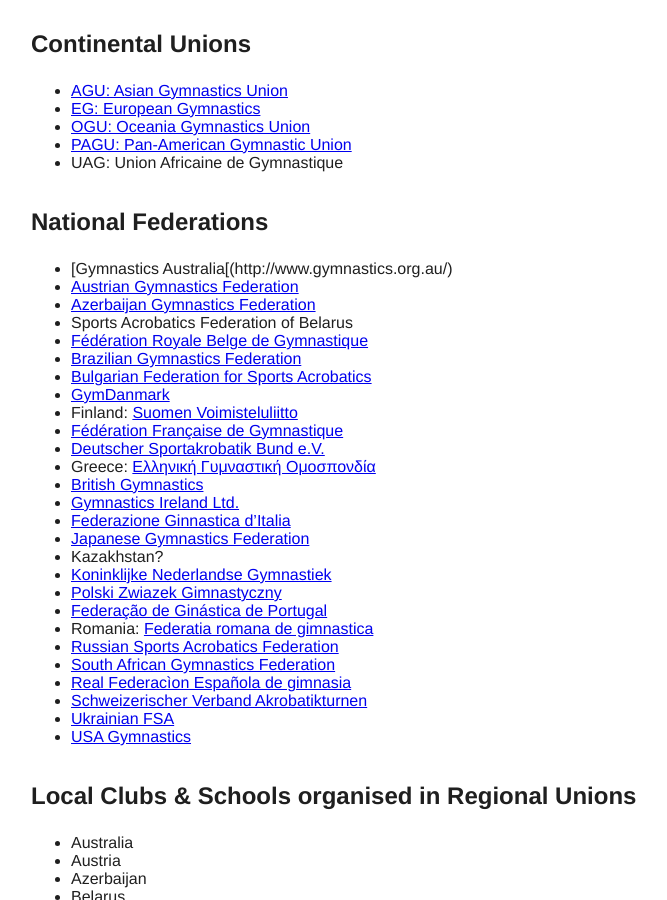
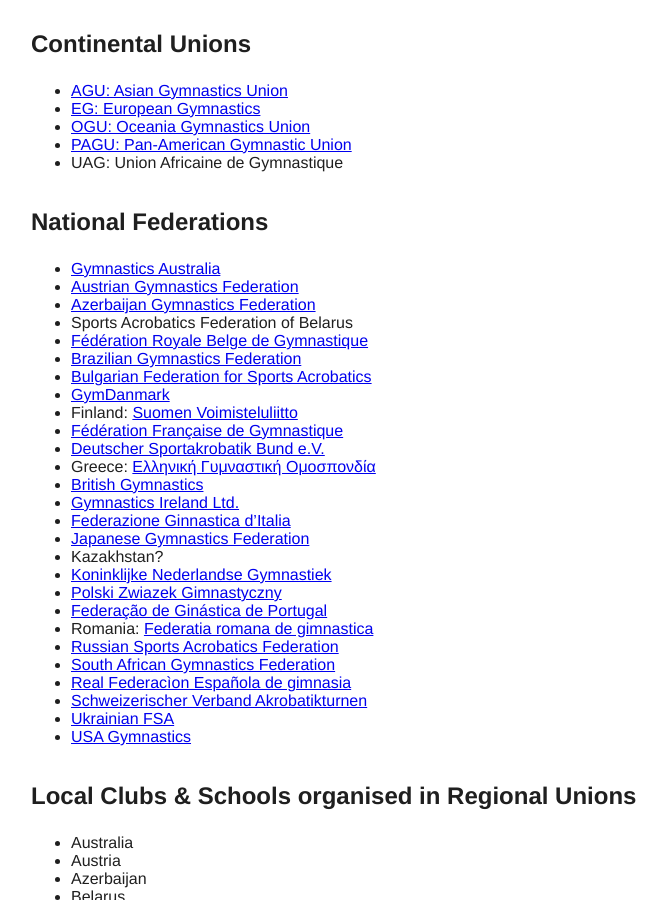
Before and after one commit to floshin/acrolib, a Jekyll site: the page built from community.md, in a window 1280 px wide and 900 px high, scrolled down 597 px. Shown: the whole window, without its empty margins (294-961 px from the left). Built offline with Jekyll 4.4.1, drawn with Linux system fonts in a browser that asks for light colours; our own code applies the rules of GitHub Pages for plain Markdown files.

Commit message:
Update community.md

```diff
--- a/community.md
+++ b/community.md
@@ -26,7 +26,7 @@
 
 ## National Federations
 
-* [Gymnastics Australia[(http://www.gymnastics.org.au/)
+* [Gymnastics Australia](http://www.gymnastics.org.au/)
 * [Austrian Gymnastics Federation](http://www.oeft.at/)
 * [Azerbaijan Gymnastics Federation](https://agf.az/en/)
 * Sports Acrobatics Federation of Belarus
```
